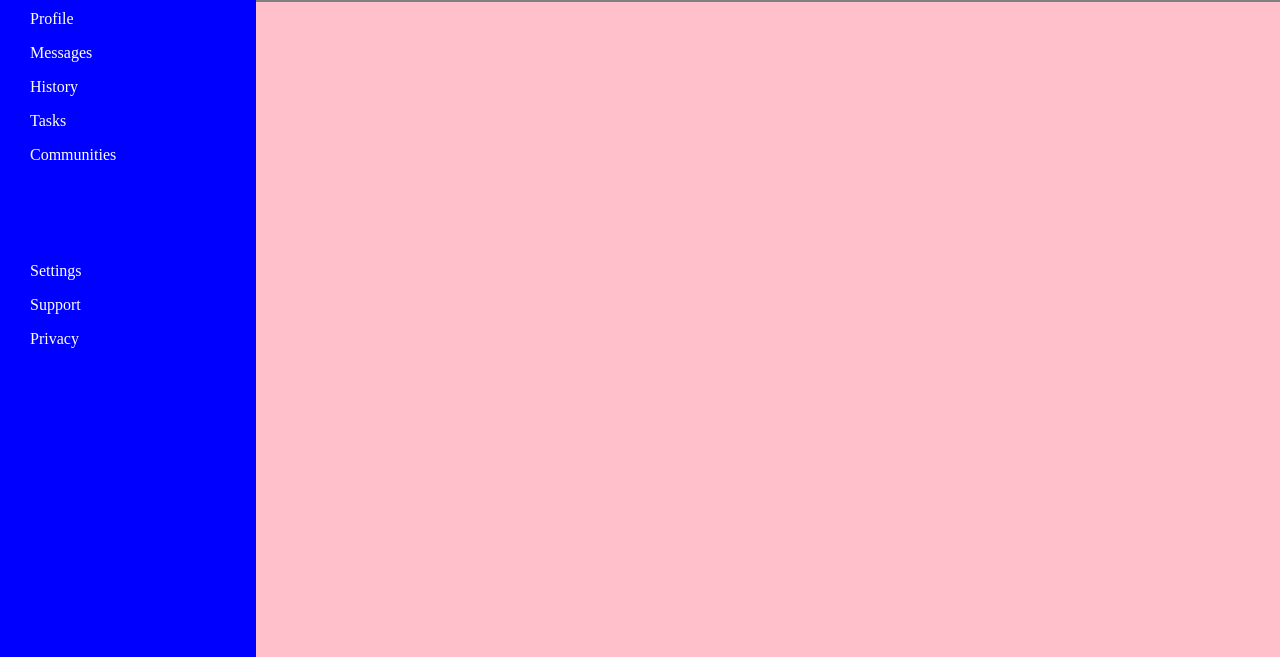
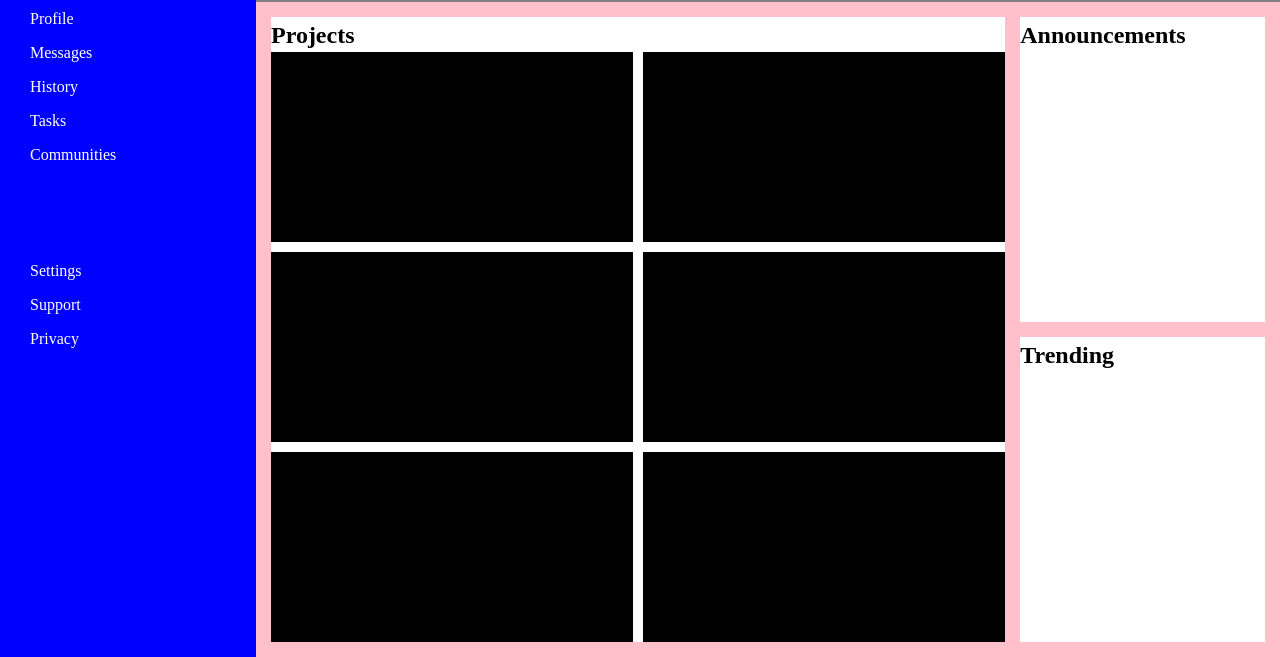
Before and after one commit to joshagustin/admin-dashboard, a plain HTML site: page index.html in a window 1280 px wide. Shown: the part 143-800 px from the top of the page. Drawn offline with Linux system fonts and the light colour scheme.

Commit message:
Create base layout for projects

```diff
--- a/index.html
+++ b/index.html
@@ -42,6 +42,24 @@
       <button>Share</button>
     </div>
   </div>
-  <div class="main-content"></div>
+  <div class="main-content">
+    <div class="projects">
+      <h2>Projects</h2>
+      <div class="card-container">
+        <div class="card"></div>
+        <div class="card"></div>
+        <div class="card"></div>
+        <div class="card"></div>
+        <div class="card"></div>
+        <div class="card"></div>
+      </div>
+    </div>
+    <div class="announcements">
+      <h2>Announcements</h2>
+    </div>
+    <div class="trending">
+      <h2>Trending</h2>
+    </div>
+  </div>
 </body>
 </html>
--- a/style.css
+++ b/style.css
@@ -88,7 +88,45 @@ input[type='search'] {
 
 .main-content {
   background-color: pink;
+  padding: 15px;
   grid-area: 2 / 2 / 3 / 3; /* also not necessary */
+  display: grid;
+  grid-template: repeat(2, 1fr) / 3fr 1fr;
+  gap: 15px;
+}
+
+.projects {
+  grid-area: 1 / 1 / 3 / 2;
+  display: grid; /* Removing this property*/
+  grid-template: 35px 10fr / 1fr; /* and this causes a grid blowout (cards exceed projects area)*/
+  /* keeping it causes the behavior that i want, making the container grow and the body scroll */
+}
+
+.card-container {
+  height: 100%;
+  display: grid;
+  grid-template: repeat(3, minmax(150px, 1fr)) / repeat(auto-fit, minmax(300px, 1fr));
+  gap: 10px;
+  grid-auto-rows: minmax(150px, 1fr);
+}
+
+.card {
+  background-color: black;
+}
+
+.notice-container {
+  display: grid;
+  grid-template-rows: repeat(3, 1fr) / 1fr;
+}
+
+.notice-container > div {
+  background-color: black;
+}
+
+.projects,
+.announcements,
+.trending {
+  background-color: white;
 }
 
 body {
```
Also changed, not shown: 1 other file.
